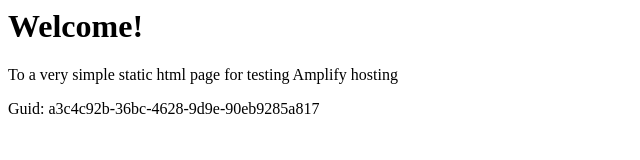
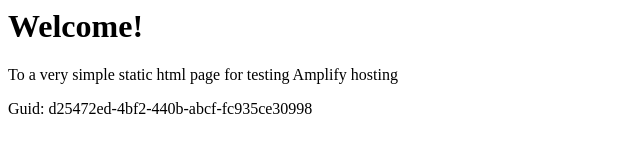
Before and after one commit to aws-aemilia-dub/Github-PR-Commit-Integration-Test-DoNotTouch-GitHubWebhookPushCanaryTest-v1-prod-eu-west-1, a website: page src/index.html in a window 1280 px wide. Shown: the full height of the page, 0-640 px from the left. Drawn offline with Linux system fonts and the light colour scheme.

Commit message:
commit from integ tests

```diff
--- a/src/index.html
+++ b/src/index.html
@@ -12,6 +12,6 @@
 <body>
     <h1>Welcome!</h1>
     <p>To a very simple static html page for testing Amplify hosting</p>
-    <p>Guid: a3c4c92b-36bc-4628-9d9e-90eb9285a817</p></body>
+    <p>Guid: d25472ed-4bf2-440b-abcf-fc935ce30998</p></body>
 
 </html>
```
